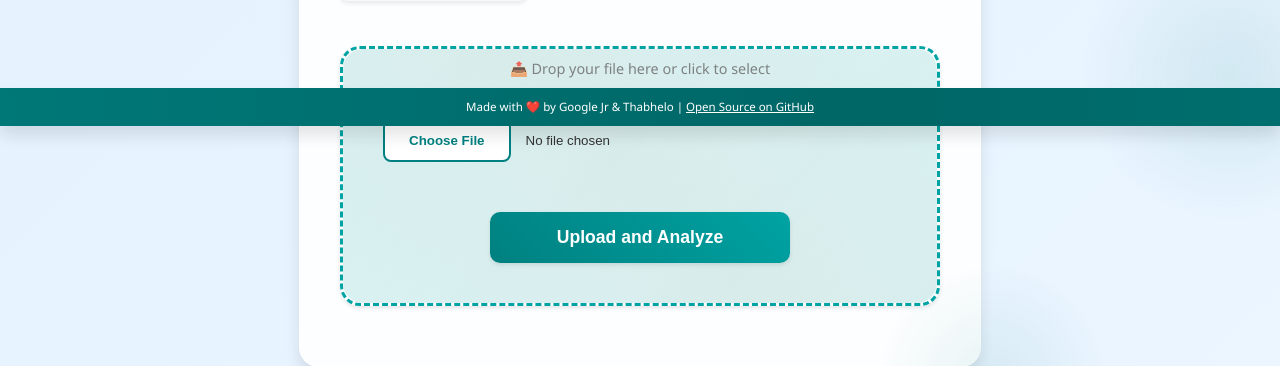
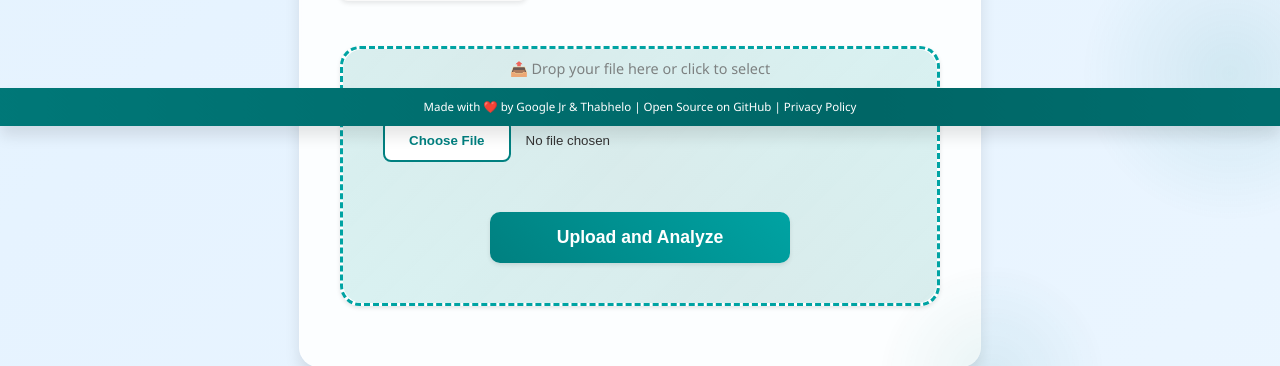
Before and after one commit to xeroxzen/chat-insight, a FastAPI app: page / in a window 1280 px wide. Shown: the part 674-1040 px from the top of the page. Run offline with FastAPI, Linux system fonts and the light colour scheme; parts of the project's set-up code (start-up, migrations or seed data) failed here and were passed over.

Commit message:
feat: Added Privacy Policy link to footer

```diff
--- a/templates/index.html
+++ b/templates/index.html
@@ -213,11 +213,18 @@
         Made with ❤️ by Google Jr & Thabhelo |
         <a
           href="https://github.com/xeroxzen/chat-insight"
-          style="color: white; text-decoration: underline"
+          style="color: white; text-decoration: none"
           target="_blank"
           rel="noopener"
         >
           Open Source on GitHub
+        </a>
+        |
+        <a
+          href="/privacy-policy"
+          style="color: white; text-decoration: none"
+        >
+          Privacy Policy
         </a>
       </p>
     </footer>
```
